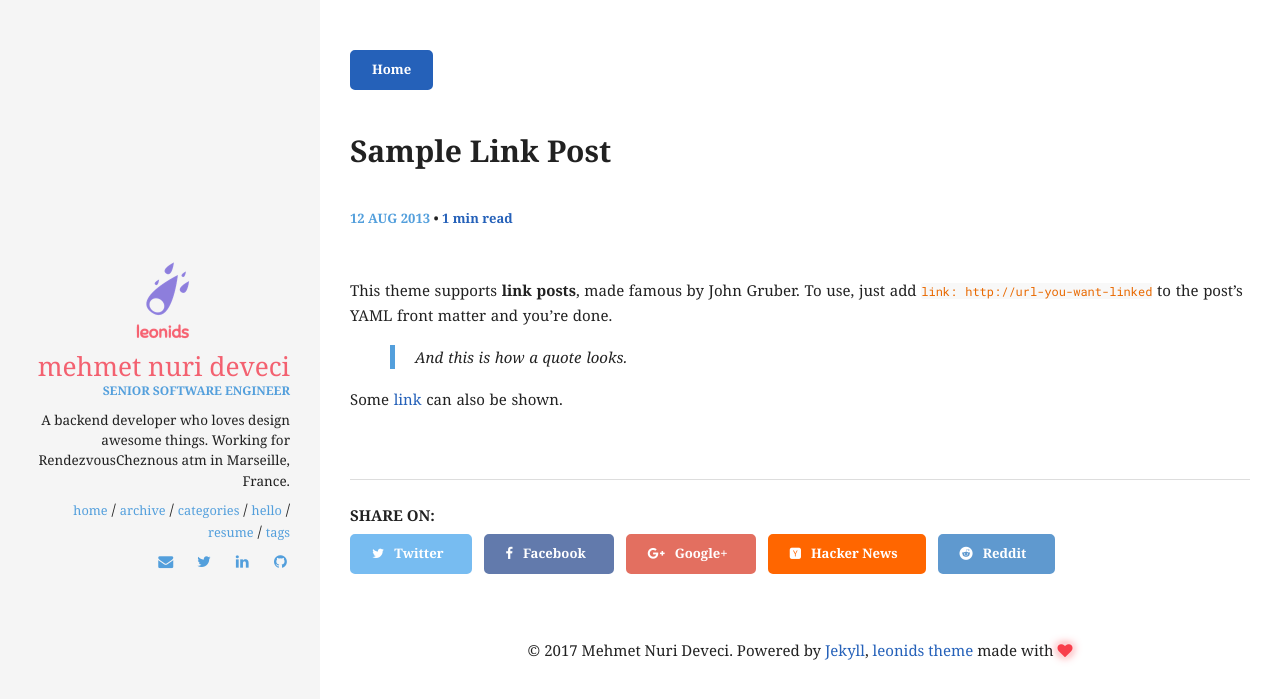
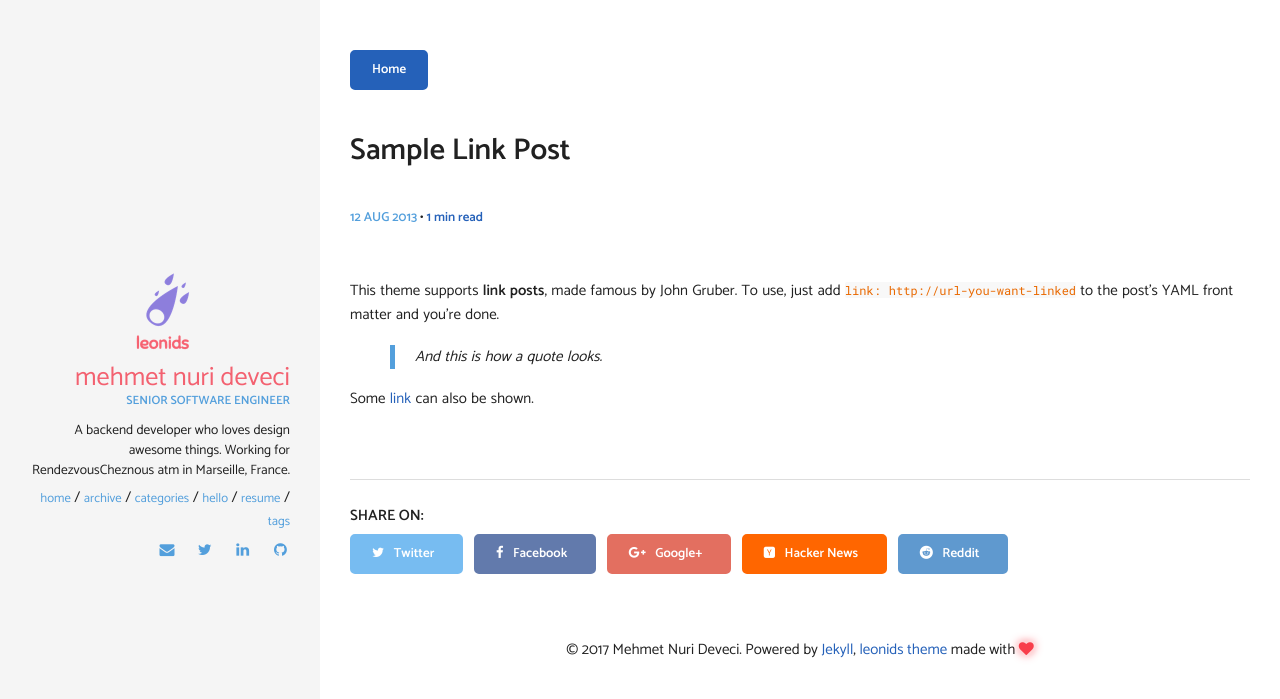
Before and after one commit to mndeveci/mndeveci.github.io, a Jekyll site: the page built from _posts/2013-08-12-sample-link-post.md, in a window 1280 px wide. Shown: the top 699 px of the page. Built offline with Jekyll 4.4.1, drawn with Linux system fonts in a browser that asks for light colours.

```diff
--- a/_sass/components/_variables.scss
+++ b/_sass/components/_variables.scss
@@ -3,7 +3,7 @@
  */
 
 // Google font import
-@import url(https://fonts.googleapis.com/css?family=Noto+Serif:400,700,400italic|Source+Sans+Pro:600,400,400italic|Roboto+Mono&subset=latin,latin-ext);
+@import url(https://fonts.googleapis.com/css?family=Catamaran:600,400,400italic|Noto+Serif:600,400,400italic|Source+Sans+Pro:600,400,400italic|Roboto+Mono&subset=latin,latin-ext);
 // Custom variables
 
 // Spacing
@@ -20,7 +20,7 @@
 //
 // Font, line-height, and color for body text, headings, and more.
 
-$font-family-sans-serif:     "Noto Serif", "Source Sans Pro", "Helvetica Neue", Helvetica, Arial, sans-serif !default;
+$font-family-sans-serif:     "Catamaran", "Source Sans Pro", "Helvetica Neue", Helvetica, Arial, sans-serif !default;
 $font-family-serif:          Georgia, "Times New Roman", Times, serif !default;
 $font-family-monospace:      "Roboto Mono", "Courier New", monospace !default;
 $font-family-base:           $font-family-sans-serif !default;
```
